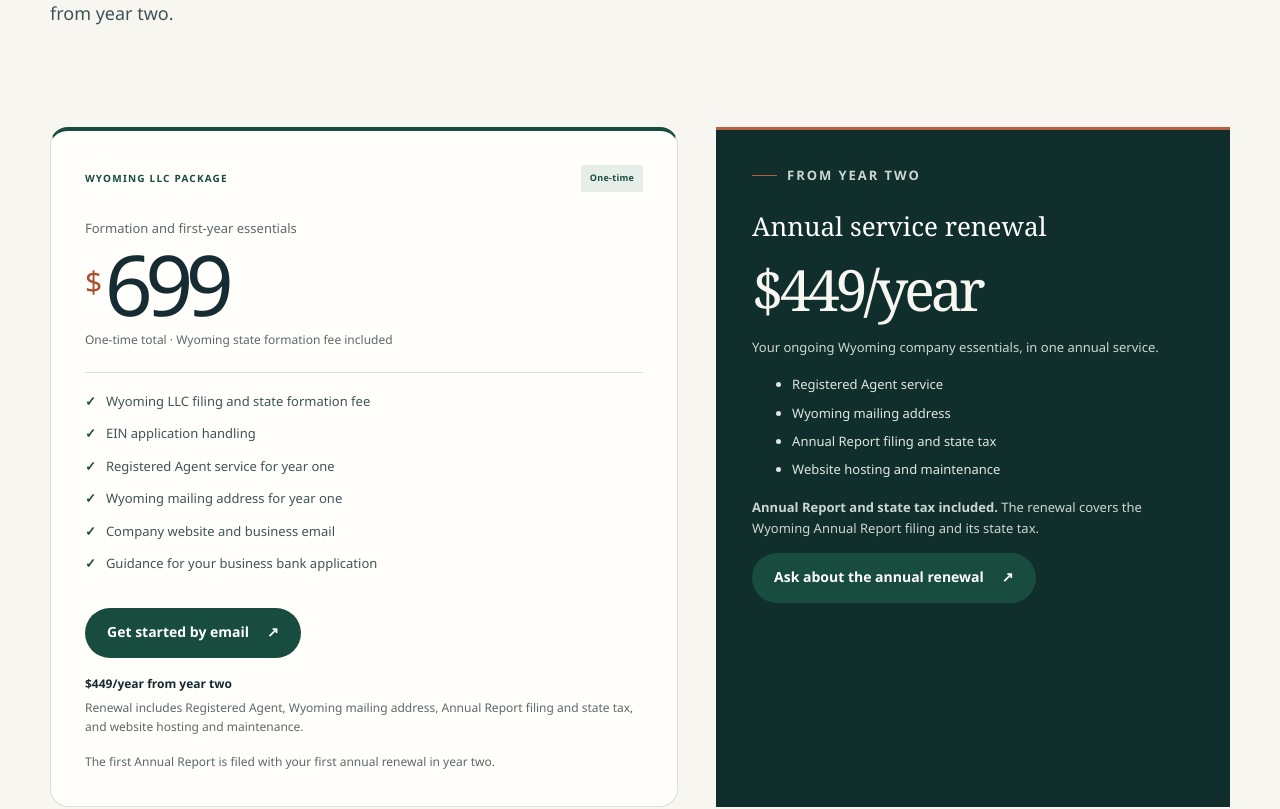
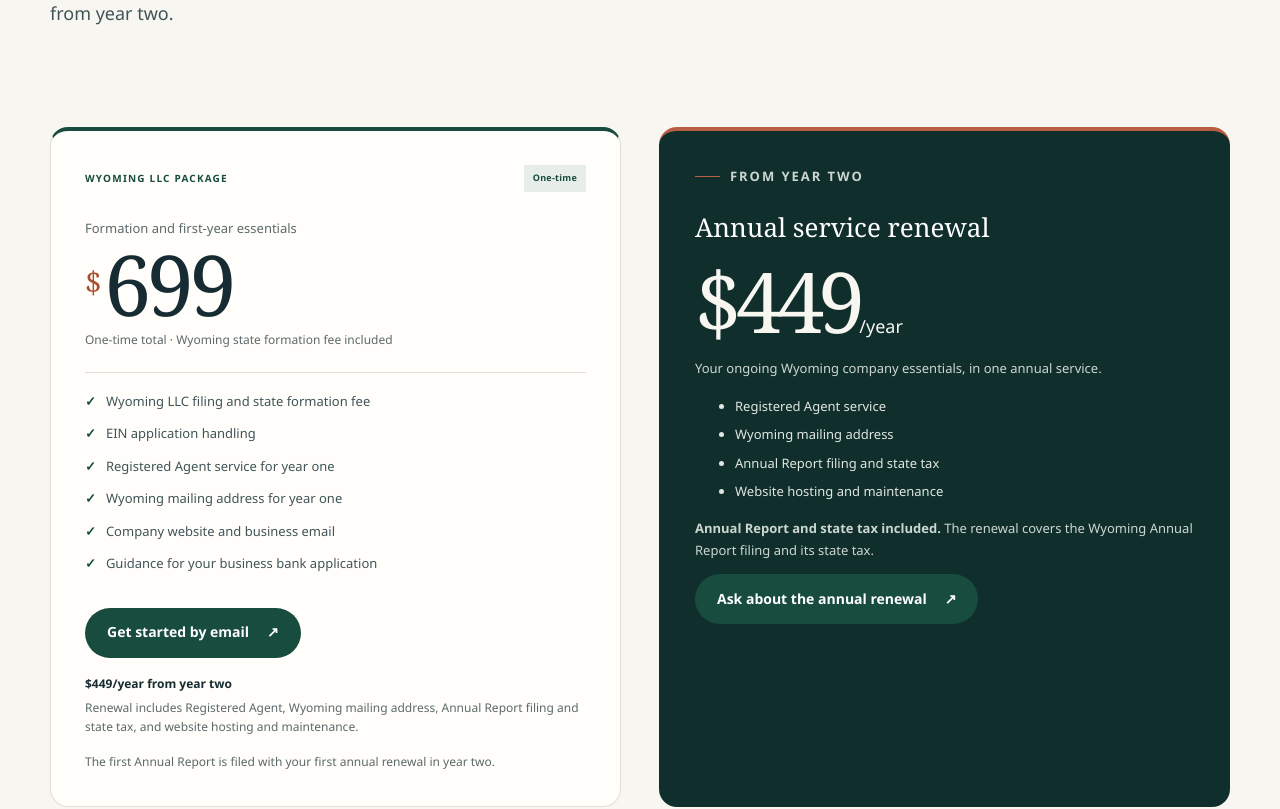
Before and after one commit to ovallsn/vallssolutions, a Next.js app: page /pricing in a window 1280 px wide. Shown: the part 460-1269 px from the top of the page. Built offline with nearby package versions, Linux system fonts and the light colour scheme; no server answers.

Commit message:
Align annual renewal panel with formation pricing geometry

```diff
--- a/src/app/globals.css
+++ b/src/app/globals.css
@@ -1589,3 +1589,9 @@ h1, h2, h3 { overflow-wrap: normal; hyphens: none; }
  .formation-art { height: 510px; }
  .formation-paper dl > div { padding-block: 5px; }
 }
+.pricing-page-grid { grid-template-columns: repeat(2,minmax(0,1fr)); }
+.annual-card { border-radius: var(--panel-radius); border-top-width: 4px; }
+.price-amount { font-family: var(--display); font-weight: 400; letter-spacing: -.05em; }
+.annual-card .annual-price { font-size: clamp(62px,8vw,84px); line-height: 1.06; }
+.annual-card .annual-price > span { font-family: var(--sans); font-size: 18px; letter-spacing: 0; }
+@media (max-width: 720px) { .pricing-page-grid { grid-template-columns: 1fr; } }
```
